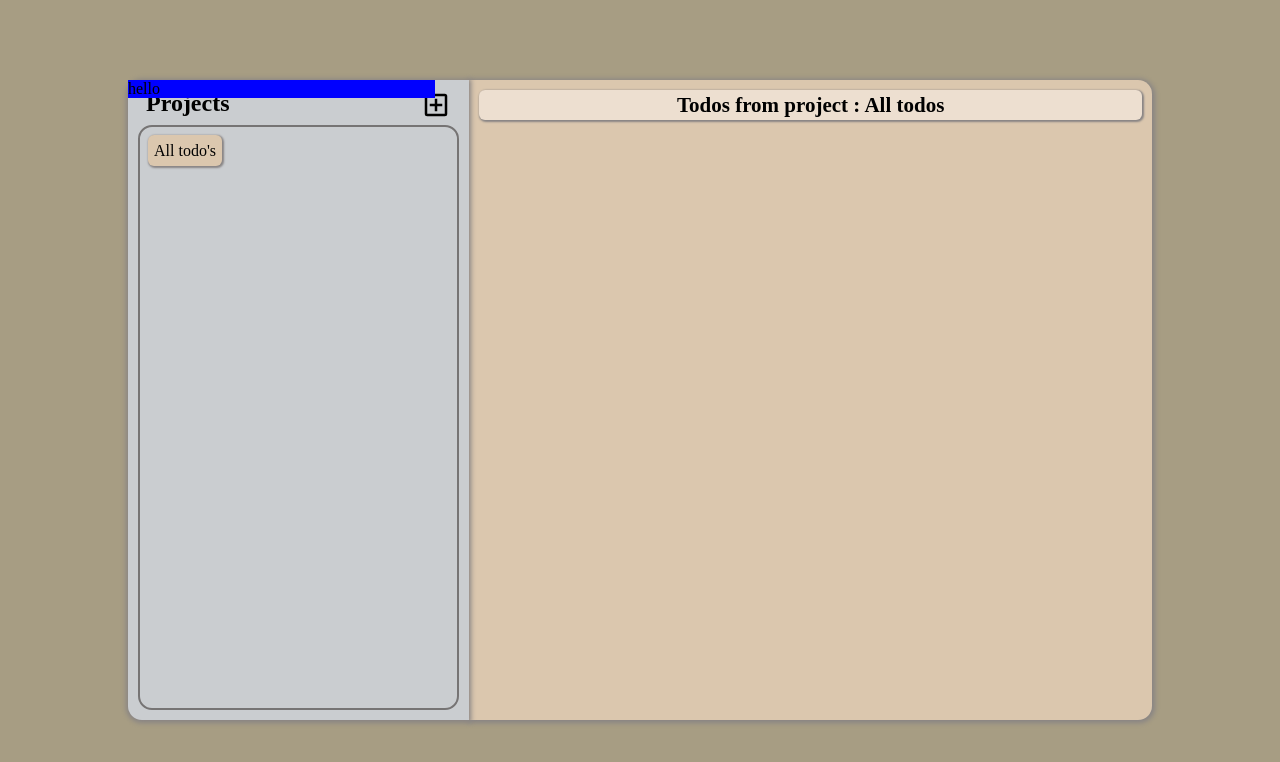
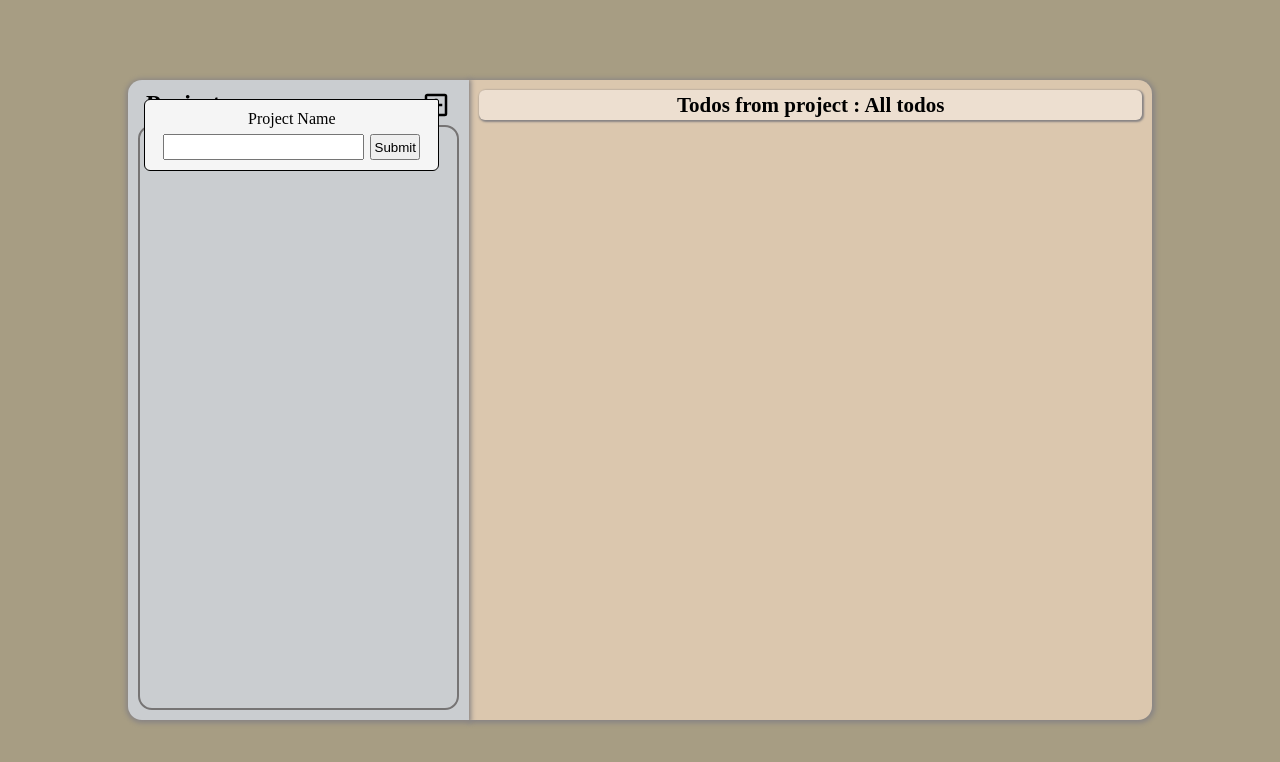
Before and after one commit to DogGotSwag/todoList, a website built with webpack: page src/template.html in a window 1280 px wide. Both pictures are taken after a click on the picture 436 px from the left and 105 px from the top of the page. Built offline with nearby package versions, Linux system fonts and the light colour scheme.

Commit message:
add to popup that creates projects;
it has input for user to type out project name

```diff
--- a/src/DOMscript.js
+++ b/src/DOMscript.js
@@ -15,12 +15,53 @@ let DOM_Module = ( function(){
     let leftSide = document.querySelector('.left')
     let projectForm =() => {
         let formContainer = document.createElement('div');
-        formContainer.innerText = 'hello';
         formContainer.style.cssText = `
+            display: flex;
+            gap: 6px;
+            flex-wrap:wrap;
+            justify-content: center;
+            align-content: center;
+
             background-color: blue;
             position: absolute;
-            width: 90%;
+            width: 80%;
+            height: auto;
+            border: 1px solid black;
+            border-radius: 6px 2px 6px 6px;
+            background-color: whitesmoke;
+            right: 30px;
+            top: 19px;
+            padding: 10px;
         `;
+
+        let label = document.createElement("label");
+        let input = document.createElement("input");
+        let p = document.createElement("p");
+        let button = document.createElement("button");
+
+        label.style.cssText = `
+            display: flex;
+            align-items: center;
+            justify-content: center;
+        `;
+
+        input.style.cssText = `
+            padding: 2px 10px;
+            height: 18px;
+        `;
+
+        p.innerText = "Project Name";
+        button.innerText = "Submit";
+
+        button.style.cssText = `
+            width: 50px;
+        `;
+
+        label.appendChild(p);
+        formContainer.appendChild(label);
+        formContainer.appendChild(input);
+        formContainer.appendChild(button);
+
         leftSide.appendChild(formContainer);
 
 
--- a/src/style.css
+++ b/src/style.css
@@ -118,7 +118,6 @@ body{
 }
 
 .allTodos{
-
 }
 
 
```
